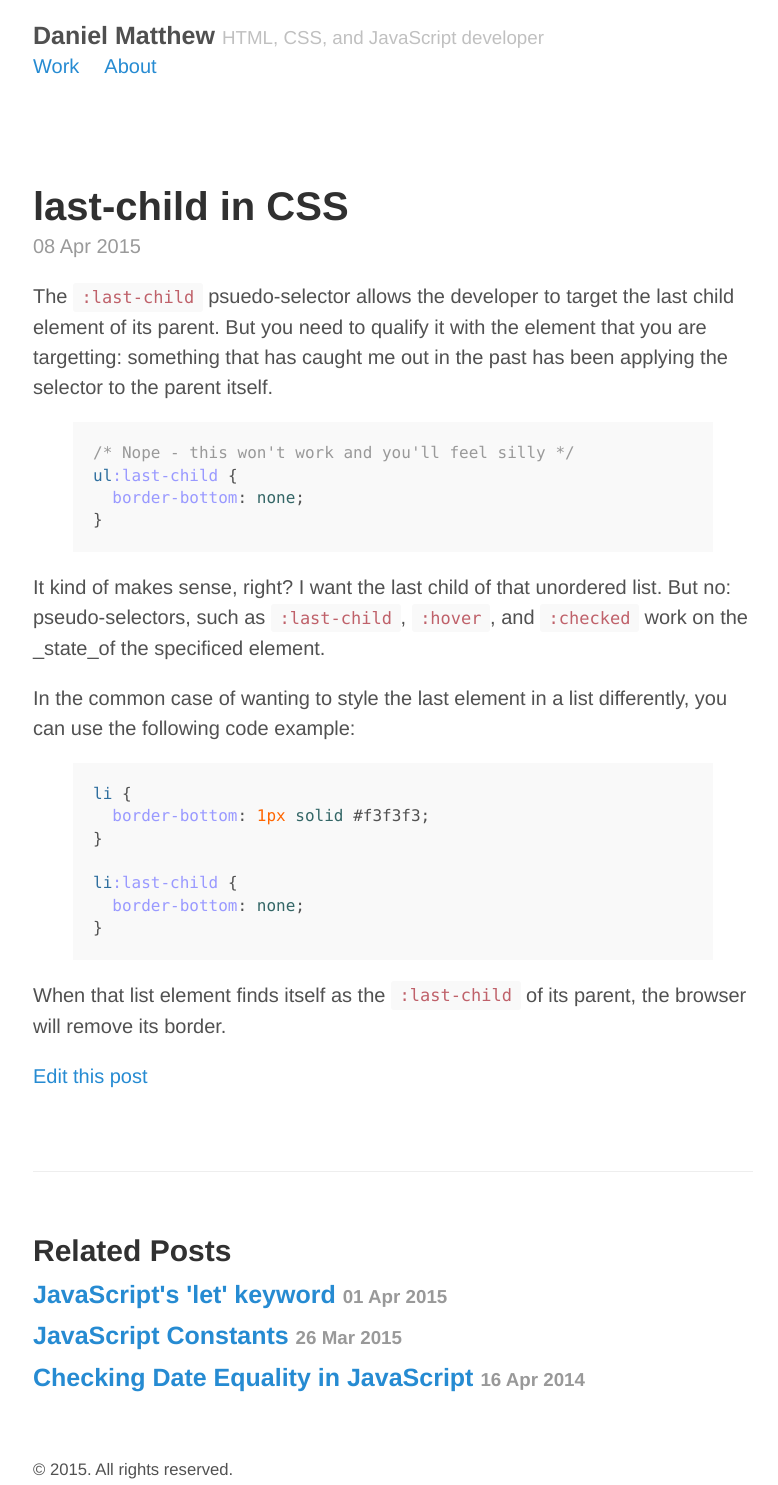
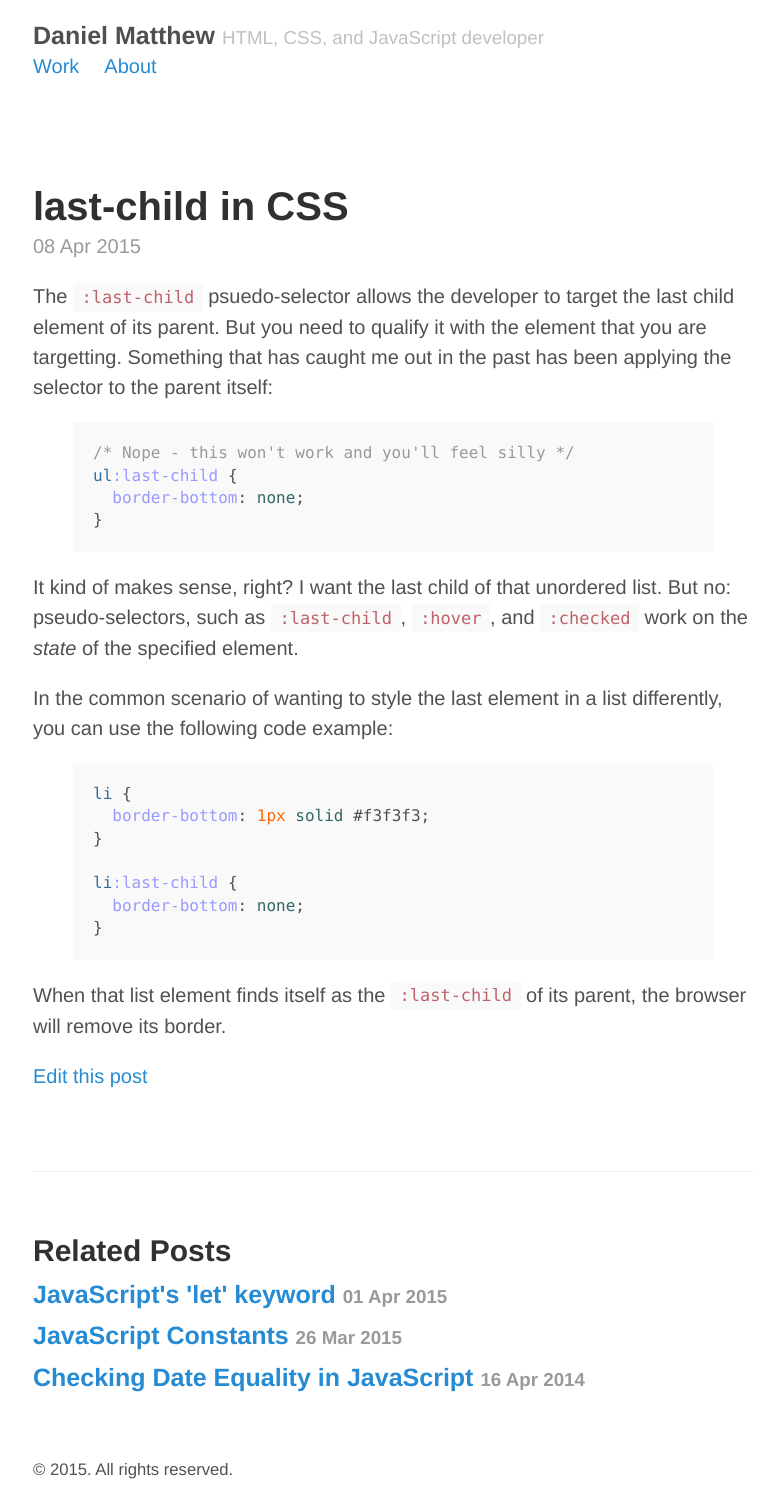
Before and after one commit to danielmatthew/website, a Jekyll site: the page built from _posts/2015-04-08-last-child-in-css.md, in a window 1280 px wide. Shown: the whole page, without its empty margins (247-1025 px from the left). Built offline with Jekyll 4.4.1, drawn with Linux system fonts in a browser that asks for light colours.

Commit message:
Fixed typo in post

```diff
--- a/_posts/2015-04-08-last-child-in-css.md
+++ b/_posts/2015-04-08-last-child-in-css.md
@@ -3,7 +3,7 @@
 layout: post
 ---
 
-The `:last-child` psuedo-selector allows the developer to target the last child element of its parent. But you need to qualify it with the element that you are targetting: something that has caught me out in the past has been applying the selector to the parent itself.
+The `:last-child` psuedo-selector allows the developer to target the last child element of its parent. But you need to qualify it with the element that you are targetting. Something that has caught me out in the past has been applying the selector to the parent itself:
 
 {% highlight css %}
 /* Nope - this won't work and you'll feel silly */
@@ -12,9 +12,9 @@
 }
 {% endhighlight %}
 
-It kind of makes sense, right? I want the last child of that unordered list. But no: pseudo-selectors, such as `:last-child`, `:hover`, and `:checked` work on the _state_of the specificed element.
+It kind of makes sense, right? I want the last child of that unordered list. But no: pseudo-selectors, such as `:last-child`, `:hover`, and `:checked` work on the _state_ of the specified element.
 
-In the common case of wanting to style the last element in a list differently, you can use the following code example:
+In the common scenario of wanting to style the last element in a list differently, you can use the following code example:
 
 {% highlight css %}
 li {
```
